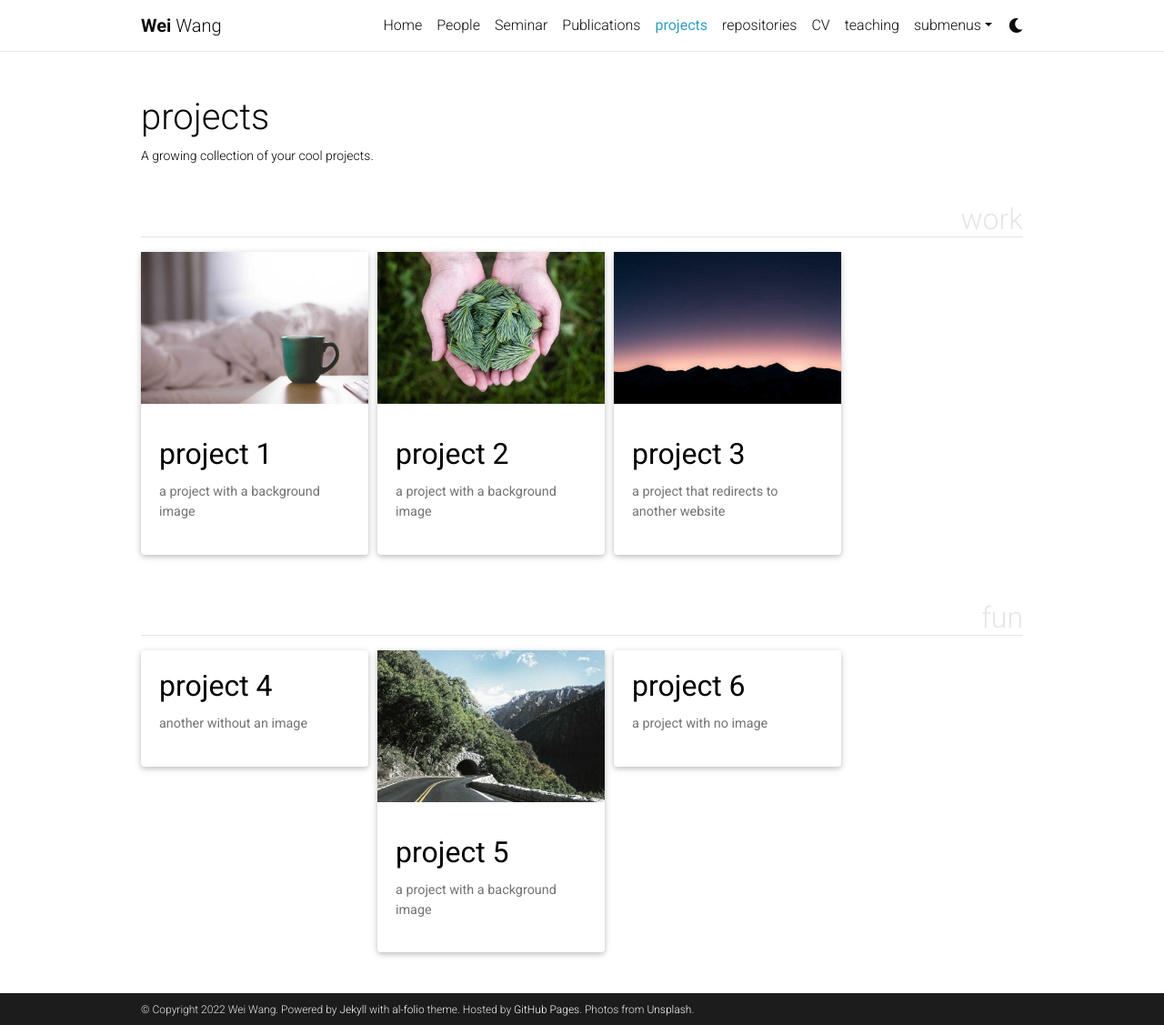
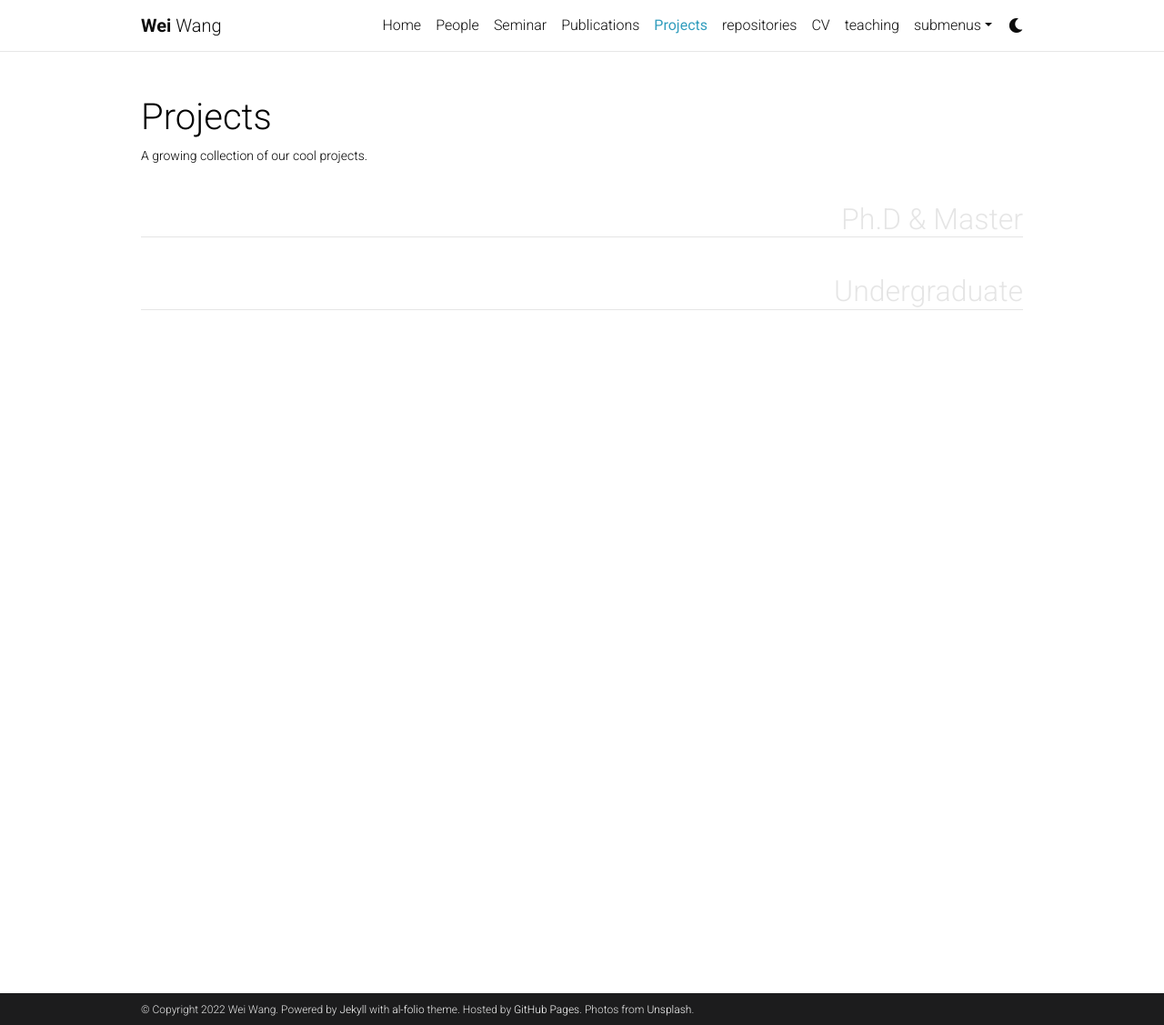
Before and after one commit to WeiWangTrento/WeiWangTrento.github.io, a Jekyll site: the page built from _pages/projects.md, in a window 1280 px wide and 1127 px high. Shown: the whole window at 91% size. Built offline with Jekyll 4.4.1, drawn with Linux system fonts in a browser that asks for light colours; full-size pictures stand in for the smaller copies a plugin makes; comment, search, counter and statistics services are not loaded; a style sheet for code colours, icons or effects is not loaded.

Commit message:
Update projects.md

```diff
--- a/_pages/projects.md
+++ b/_pages/projects.md
@@ -1,11 +1,11 @@
 ---
 layout: page
-title: projects
+title: Projects
 permalink: /projects/
-description: A growing collection of your cool projects.
+description: A growing collection of our cool projects.
 nav: true
 nav_order: 2
-display_categories: [work, fun]
+display_categories: [Ph.D & Master, Undergraduate]
 horizontal: false
 ---
 
```
